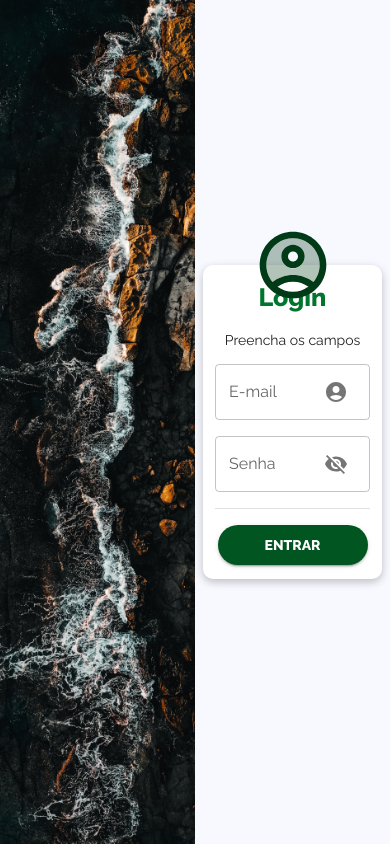
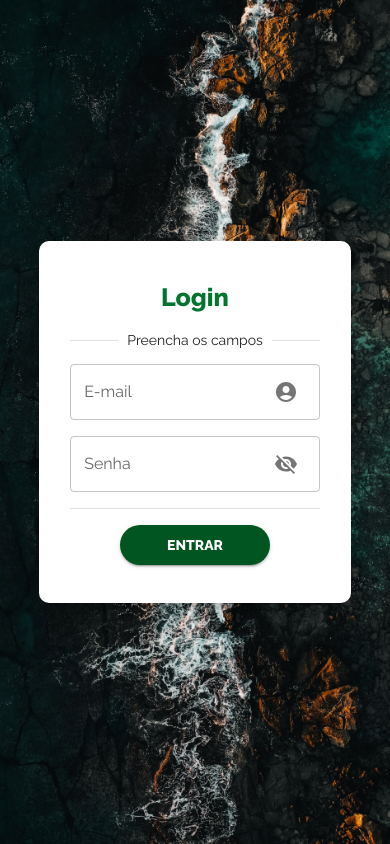
Before and after one commit to matxd/natura-management-front, a React (Create React App) app: page / in a window 390 px wide. Built offline with nearby package versions, Linux system fonts and the light colour scheme.

Commit message:
add: responsivo tela login

```diff
--- a/src/pages/Login/Login.tsx
+++ b/src/pages/Login/Login.tsx
@@ -51,9 +51,10 @@ export const Login: React.FC = () => {
   }
 
   return (
-    <Box sx={{ display: "flex", maxWidth: "100vw", height: "100vh" }}>
+    <Box sx={{ display: "flex", maxWidth: "100%", height: "100vh" }}>
       <Box
         sx={{
+          display: { xs: "none", md: "flex" },
           width: "50%",
           height: "100%",
           backgroundImage: `url(${backgroundLogin})`,
@@ -66,10 +67,13 @@ export const Login: React.FC = () => {
           display: "flex",
           justifyContent: "center",
           alignItems: "center",
-          width: "50%",
+          width: { xs: "100%", md: "50%" },
           padding: "10%",
           height: "100%",
           bgcolor: "#f8f8ff",
+          backgroundImage: { xs: `url(${backgroundLogin})`, md: "none" },
+          backgroundPosition: "center",
+          backgroundSize: "cover",
         }}
       >
         <Box
@@ -89,6 +93,7 @@ export const Login: React.FC = () => {
         >
           <AccountCircleTwoTone
             sx={{
+              display: { xs: "none", md: "flex" },
               color: "#003a16",
               fontSize: "80px",
               position: "absolute",
```
